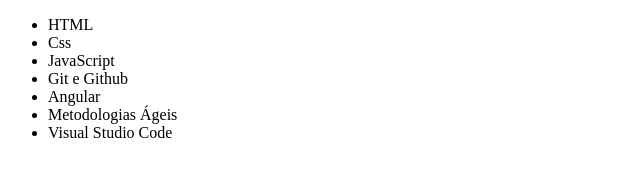
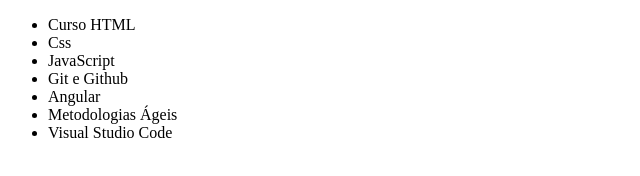
Before and after one commit to LaissaSaraiva/Exercicios-git-alura, a plain HTML site: page index.html in a window 1280 px wide. Shown: the full height of the page, 0-640 px from the left. Drawn offline with Linux system fonts and the light colour scheme.

Commit message:
Atualizando anotações do curso

```diff
--- a/index.html
+++ b/index.html
@@ -8,7 +8,7 @@
   </head>
   <body>
     <ul>
-      <li>HTML</li>
+      <li> Curso HTML</li>
       <li>Css</li>
       <li>JavaScript</li>
       <li>Git e Github</li>
```
Also changed, not shown: estudos-git-com-ALURA.txt.
